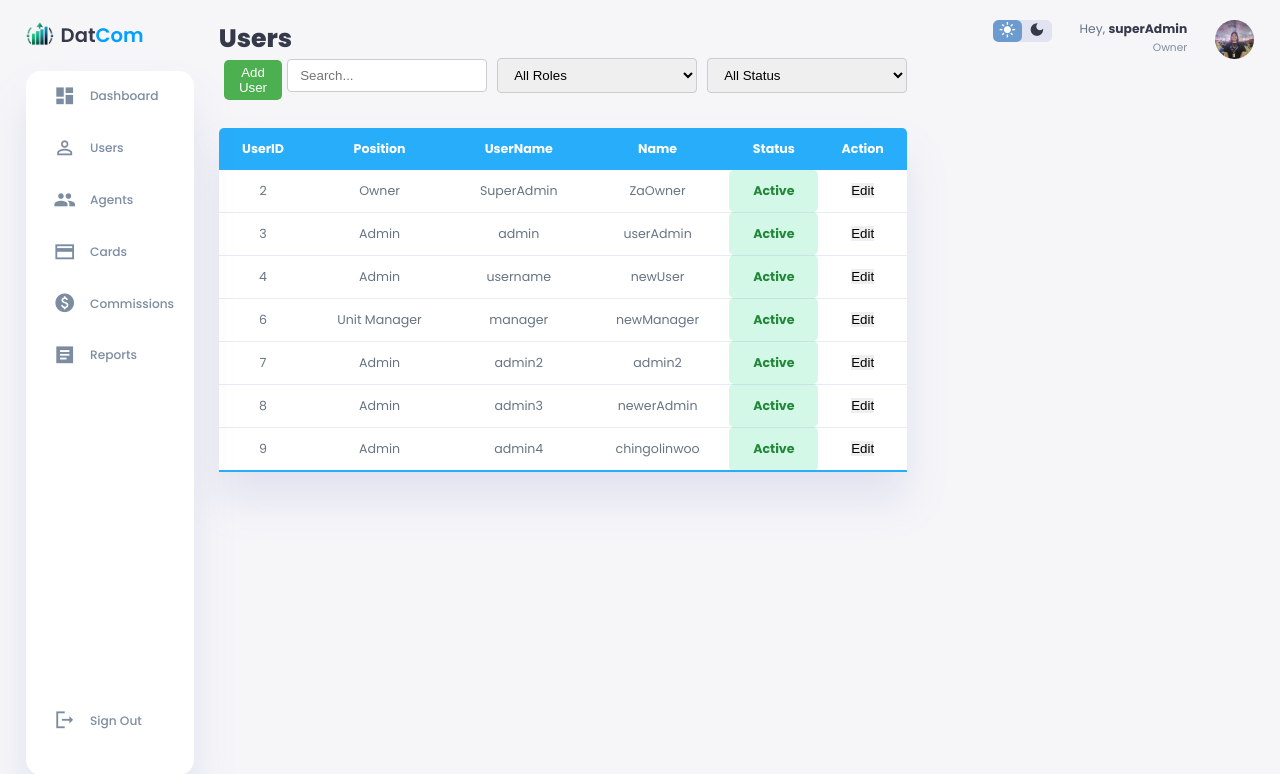
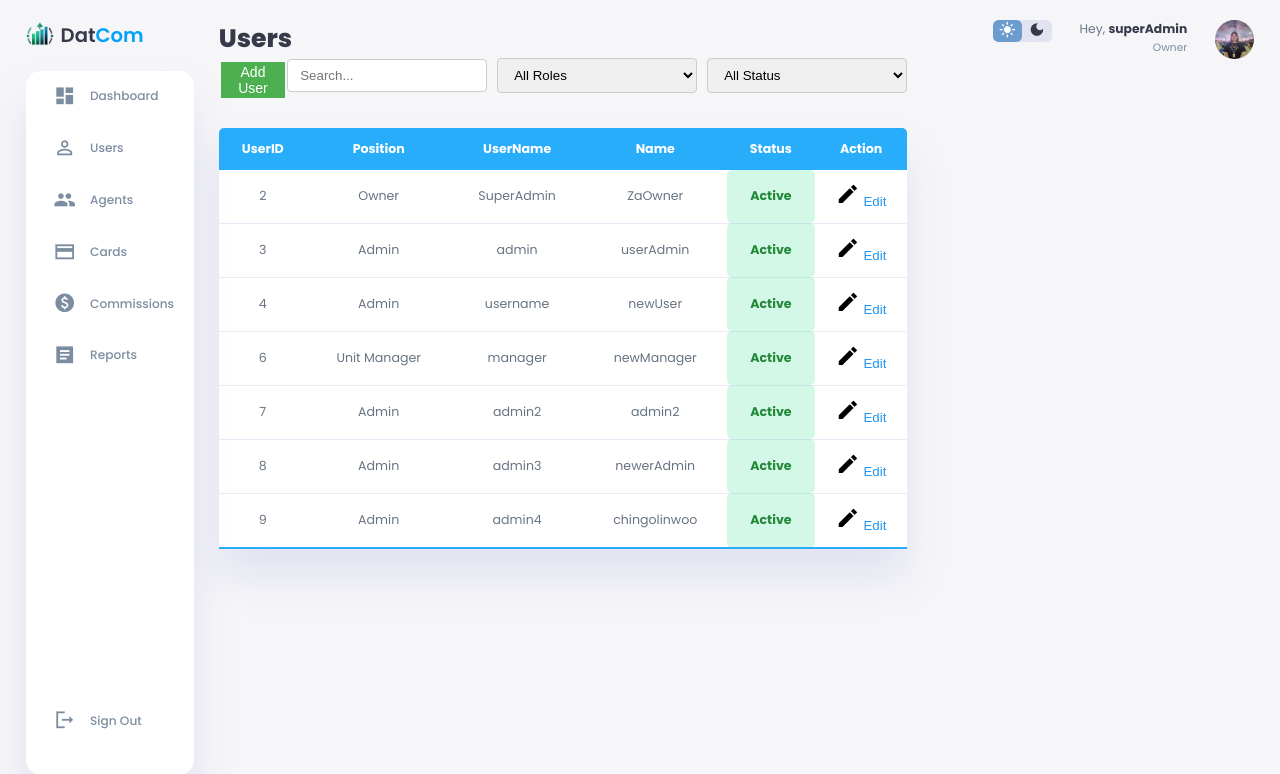
Before and after one commit to paul36bonep/CS12L, a PHP site: page /Owner/Users/Users.html in a window 1280 px wide. Shown: the top 774 px of the page. Run offline with PHP 8.4, Linux system fonts and the light colour scheme; data comes from the database, SQL or seed files in the repository.

Commit message:
Fixed the UI for edit action

```diff
--- a/Owner/Users/Users.css
+++ b/Owner/Users/Users.css
@@ -503,12 +503,15 @@
 }
 
 .action-btn {
-  padding: 5px 10px;
-  margin: 0 5px;
+  padding: 2px 6px;
+  margin: 0 2px;
   border: none;
-  border-radius: 5px;
+  border-radius: 0px;
   cursor: pointer;
   background-color: white;
+  font-size: 14px; /* smaller icon/text size */
+  min-width: 28px; /* optional: minimum width */
+  min-height: 28px; /* optional: minimum height */
 }
 
 .add-btn {
@@ -736,3 +739,11 @@
   font-weight: bold;
   border-radius: 5px;
 }
+
+.edit-label {
+  color: #2196f3;
+}
+
+.edit-btn {
+  background-color: white;
+}
--- a/Owner/Users/Users.js
+++ b/Owner/Users/Users.js
@@ -156,7 +156,12 @@
             <td>${user.username}</td>
             <td>${user.name}</td>
             <td class="${statusClass}">${user.status}</td>
-            <td><button class="edit-btn" data-id="${user.id}">Edit</button></td>
+            <td>
+            <button class="edit-btn" data-id="${user.id}">
+            <span class="material-icons-sharp">edit</span>
+            <span class="edit-label">Edit</span>
+            </button>
+            </td>
           `;
           tbody.appendChild(tr);
         });
```
